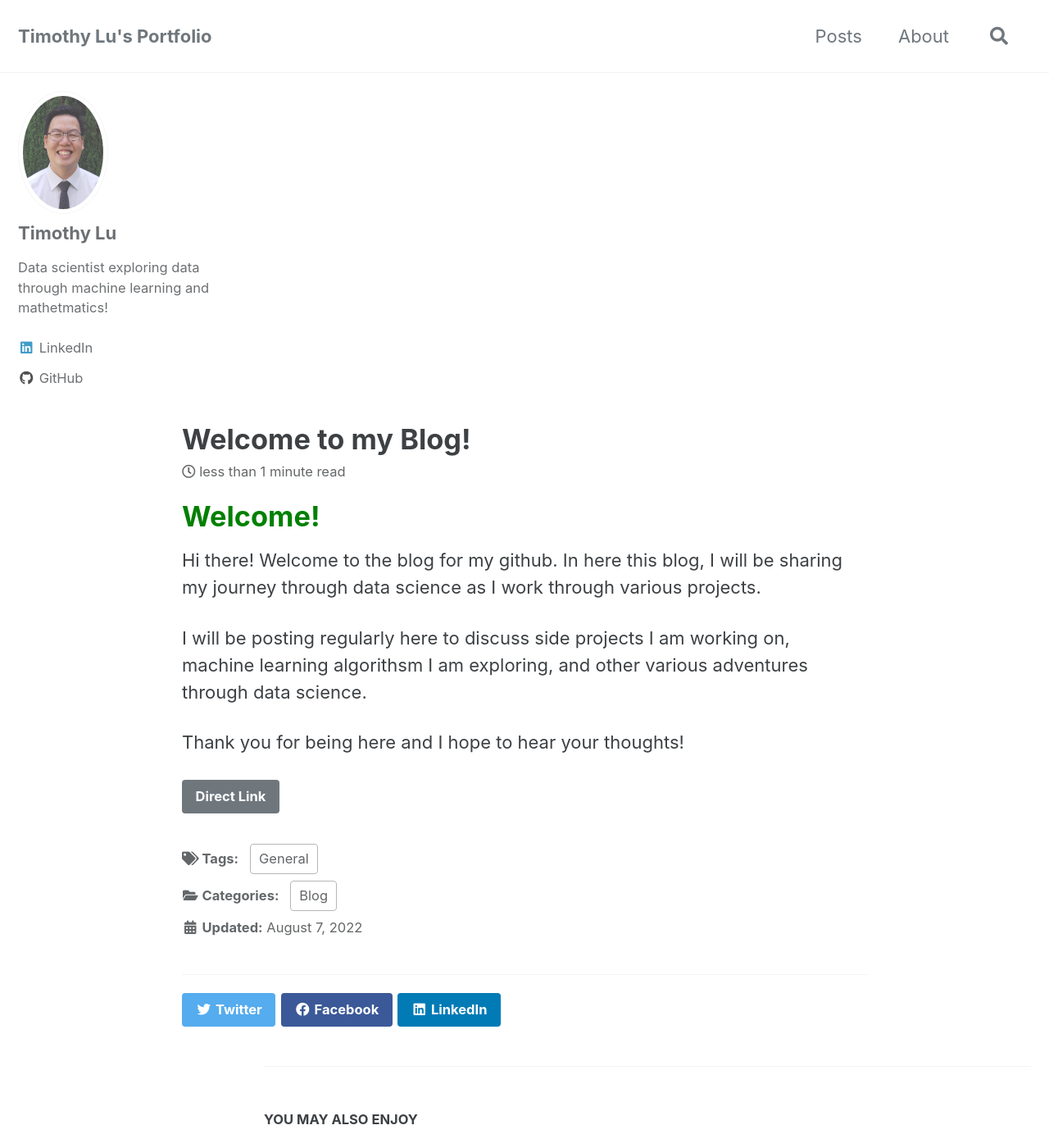
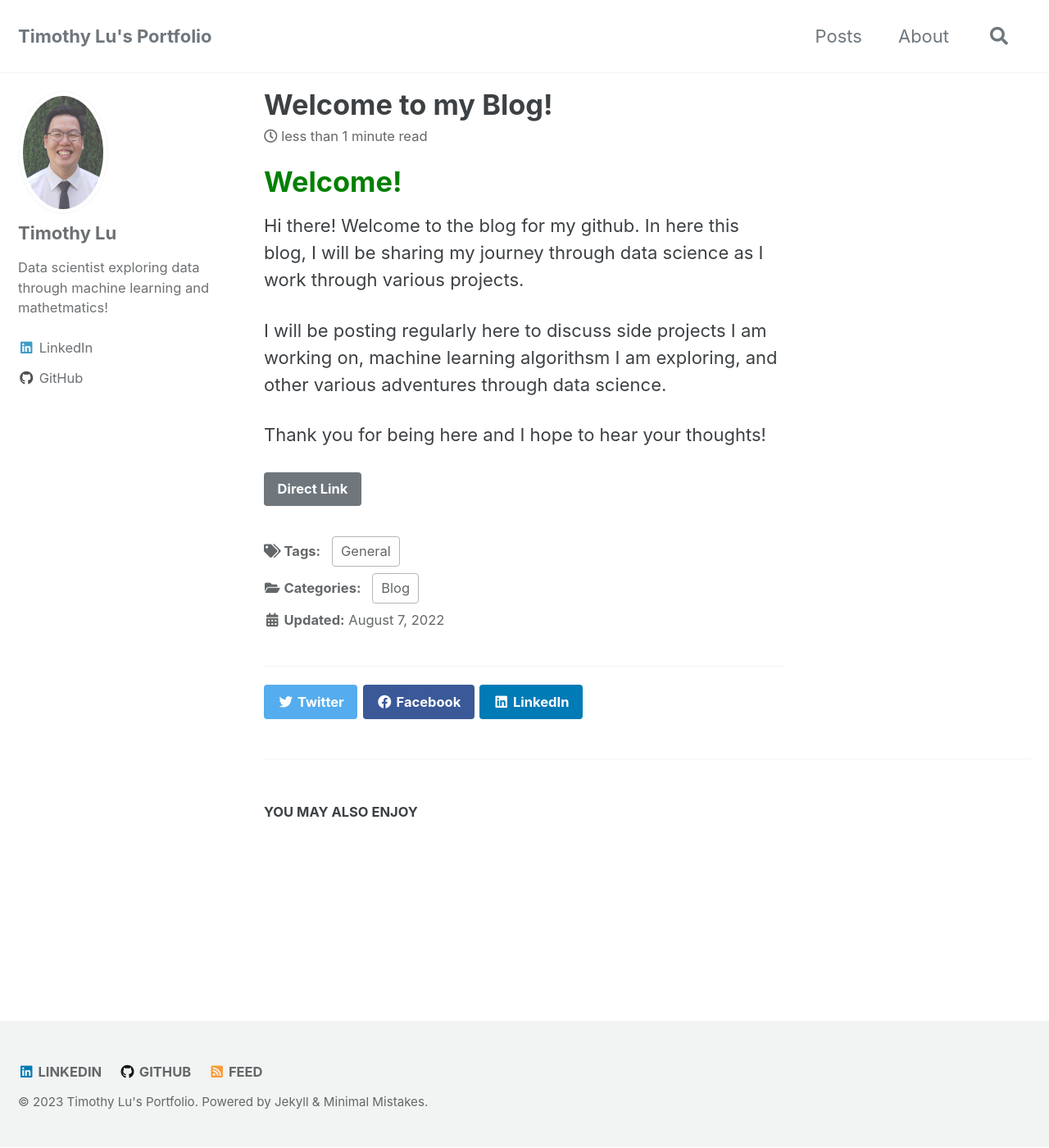
Before and after one commit to lutimoth/lutimoth.github.io, a Jekyll site: the page built from _posts/2022-08-07-introduction.md, in a window 1280 px wide and 1400 px high. Shown: the whole window at 82% size. Built offline with Jekyll 4.4.1, drawn with Linux system fonts in a browser that asks for light colours; cached includes are drawn as plain includes.

Commit message:
Change the width of container

```diff
--- a/_sass/minimal-mistakes/_page.scss
+++ b/_sass/minimal-mistakes/_page.scss
@@ -32,7 +32,7 @@ body {
 
 .home-column-container {
   display: flex;
-
+  width: auto;
 }
 
 // .home-column-one {
@@ -49,16 +49,16 @@ body {
 }
 
 .page {
-  @include breakpoint($x-large) {
+  @include breakpoint($large) {
     float: right;
     width: calc(100% - #{$right-sidebar-width-narrow});
     padding-right: $right-sidebar-width-narrow;
   }
 
-  // @include breakpoint($x-large) {
-  //   width: calc(100% - #{$right-sidebar-width});
-  //   padding-right: $right-sidebar-width;
-  // }
+  @include breakpoint($x-large) {
+    width: calc(100% - #{$right-sidebar-width});
+    padding-right: $right-sidebar-width;
+  }
 
   .page__inner-wrap {
     float: left;
```
